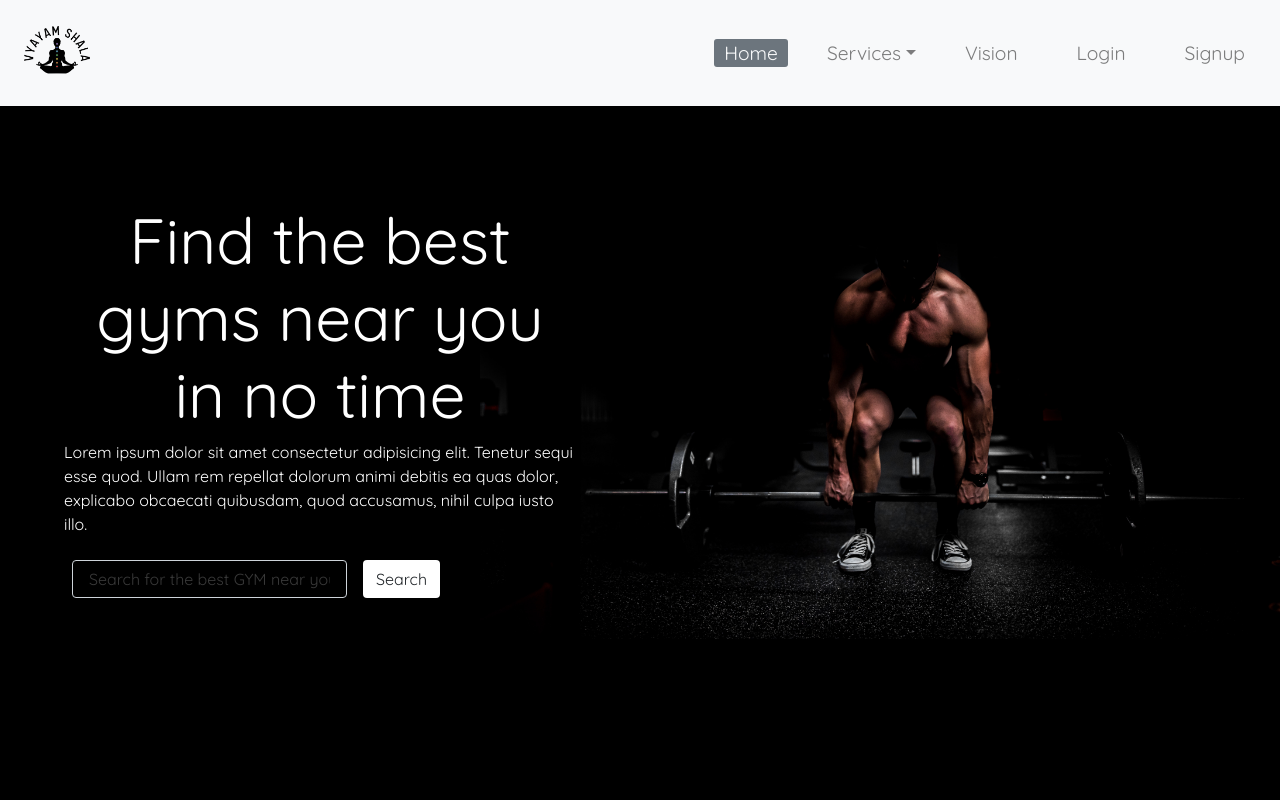
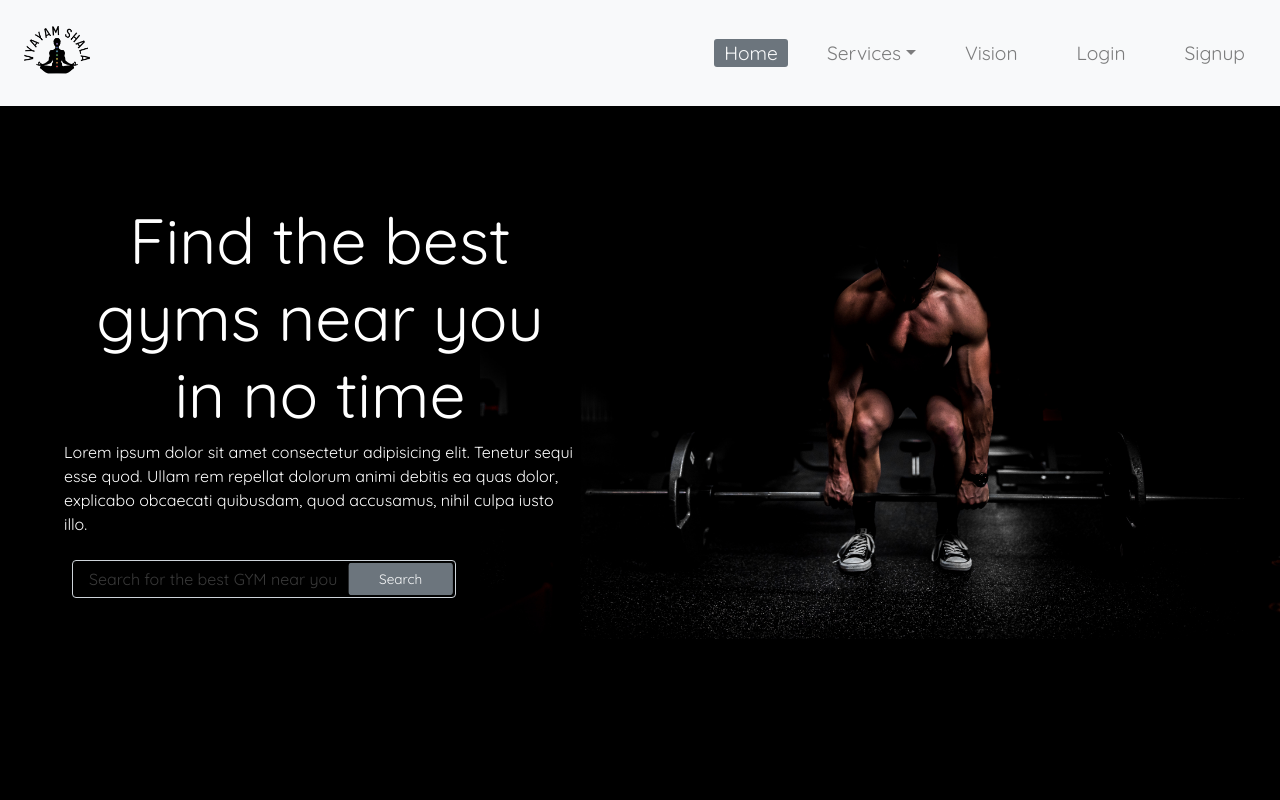
Before and after one commit to abhinaypandey02/gang-ga, a React (Create React App) app: page /#/ in a window 1280 px wide. Shown: the top 800 px of the page. Built offline with nearby package versions, Linux system fonts and the light colour scheme; no server answers.

Commit message:
new inp-btn stylings

```diff
--- a/src/pages/landingPage/landing_page.tsx
+++ b/src/pages/landingPage/landing_page.tsx
@@ -69,7 +69,7 @@ export default function LandingPage() {
         <div className="content">
           <h1>Find the best gyms near you in no time</h1>
           <p>Lorem ipsum dolor sit amet consectetur adipisicing elit. Tenetur sequi esse quod. Ullam rem repellat dolorum animi debitis ea quas dolor, explicabo obcaecati quibusdam, quod accusamus, nihil culpa iusto illo.</p>
-          <div className="d-flex w-75">
+          <div className="d-flex w-75 inp-btn">
             <input
               className="form-control px-md-3 m-md-2 py-2 rounded-pill w-100 bg-transparent text-white"
               type="text"
```
